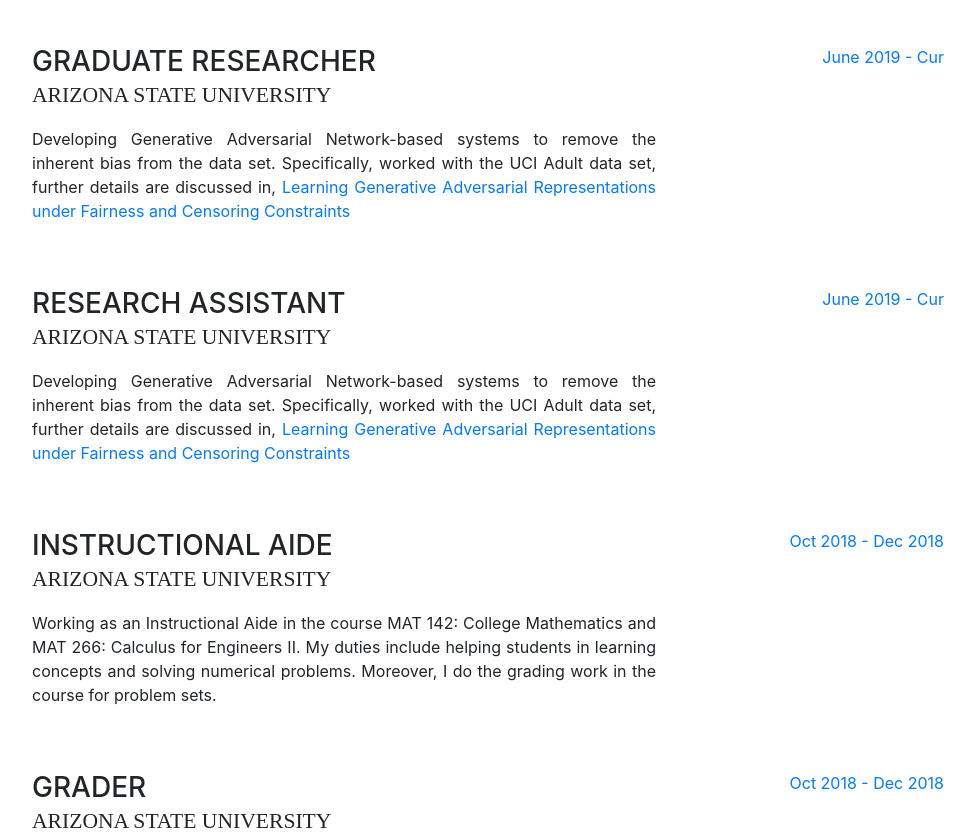
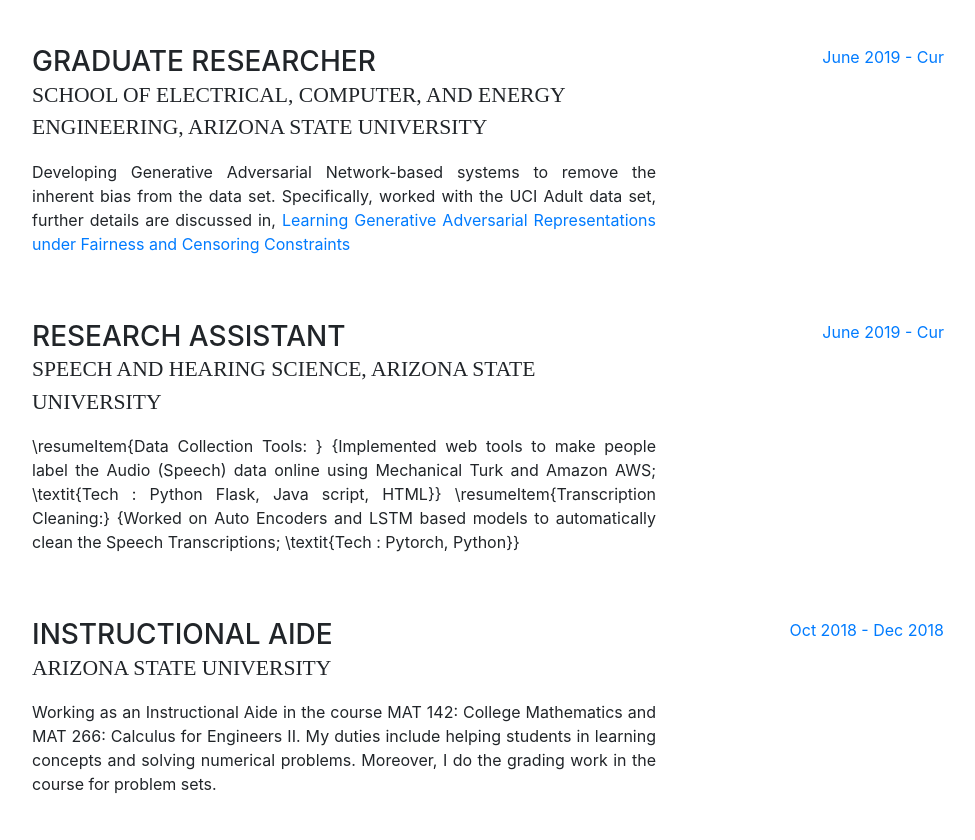
Before and after one commit to Maunil/test_webiste, a website with bundled scripts: page index.html in a window 1280 px wide. Shown: the part 1981-2821 px from the top of the page, without its empty margins (288-1263 px from the left). Built offline with nearby package versions, Linux system fonts and the light colour scheme; a web font is replaced by a local one.

Commit message:
Update index.html

```diff
--- a/index.html
+++ b/index.html
@@ -204,7 +204,7 @@
           <div class="resume-item d-flex flex-column flex-md-row mb-5">
             <div class="resume-content mr-auto">
               <h3 class="mb-0">Graduate Researcher</h3>
-              <div class="subheading mb-3">Arizona State University</div>
+              <div class="subheading mb-3">School of Electrical, Computer, and Energy Engineering, Arizona State University</div>
               <p align="justify">
               Developing Generative Adversarial Network-based systems to remove the inherent bias from the data set.
           	  Specifically, worked with the UCI Adult data set, further details are discussed in, <a href ="https://arxiv.org/pdf/1910.00411.pdf"> Learning Generative Adversarial Representations under Fairness and Censoring Constraints  </a>
@@ -218,10 +218,12 @@
 		   <div class="resume-item d-flex flex-column flex-md-row mb-5">
             <div class="resume-content mr-auto">
               <h3 class="mb-0">Research Assistant</h3>
-              <div class="subheading mb-3">Arizona State University</div>
+              <div class="subheading mb-3">Speech and Hearing Science, Arizona State University</div>
               <p align="justify">
-              Developing Generative Adversarial Network-based systems to remove the inherent bias from the data set.
-          	  Specifically, worked with the UCI Adult data set, further details are discussed in, <a href ="https://arxiv.org/pdf/1910.00411.pdf"> Learning Generative Adversarial Representations under Fairness and Censoring Constraints  </a>
+              \resumeItem{Data Collection Tools: }
+	          {Implemented web tools to make people label the Audio (Speech) data online using Mechanical Turk and Amazon 	AWS; \textit{Tech : Python Flask, Java script, HTML}}
+     	     	\resumeItem{Transcription Cleaning:}
+          	 	{Worked on Auto Encoders and LSTM based models to automatically clean the Speech Transcriptions; \textit{Tech : Pytorch, Python}}
 			  </p>
             </div>
             <div class="resume-date text-md-right">
```
